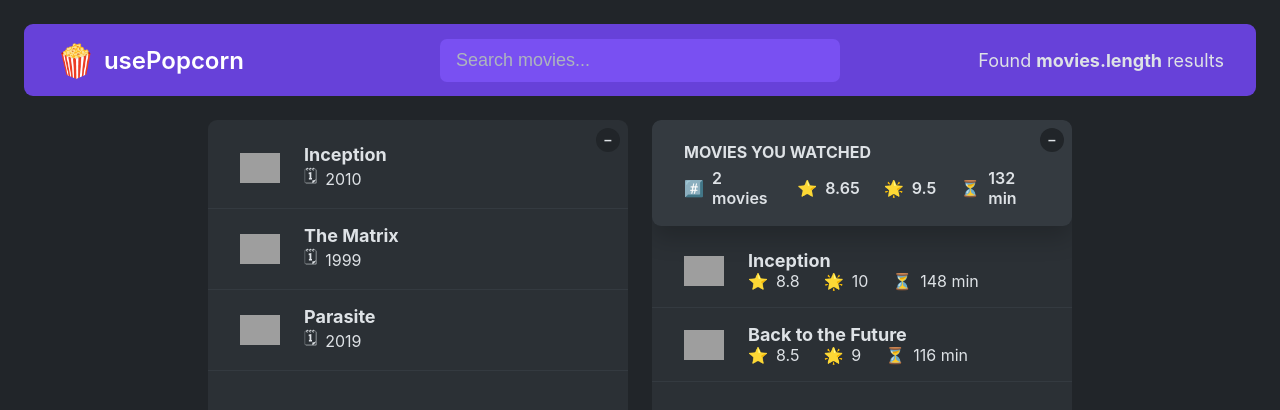
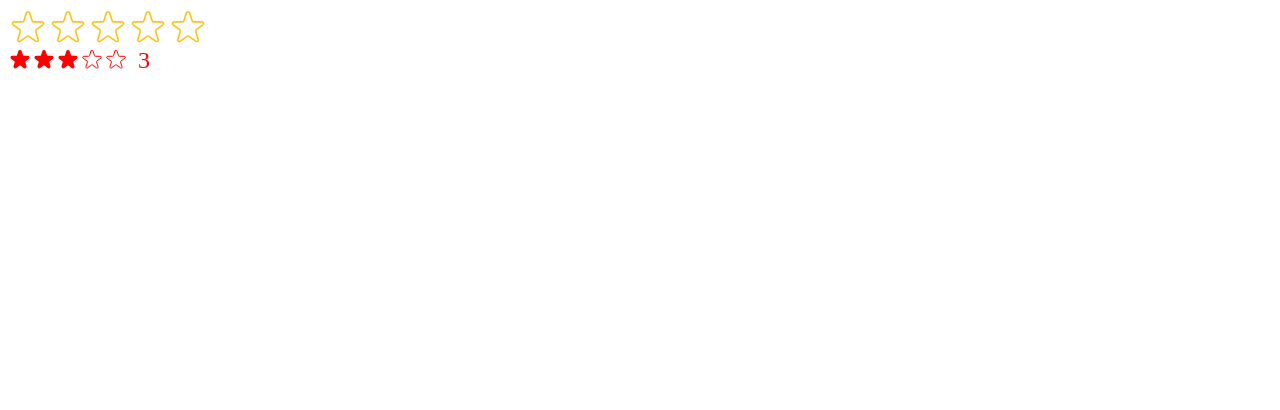
Before and after one commit to Mayor-Isaac/Pop-popcorn, a React (Create React App) app: page / in a window 1280 px wide. Shown: the top 410 px of the page. Built offline with nearby package versions, Linux system fonts and the light colour scheme; grey boxes are pictures that could not be loaded.

Commit message:
StarRating Component Added

```diff
--- a/src/App.js
+++ b/src/App.js
@@ -51,12 +51,37 @@
 const average = (arr) =>
   arr.reduce((acc, cur, i, arr) => acc + cur / arr.length, 0);
 
-function NavBar() {
+export default function App() {
+  const [watched, setWatched] = useState(tempWatchedData);
+  const [movies, setMovies] = useState(tempMovieData);
+
+  return (
+    <>
+      <NavBar>
+        <Search />
+        <NumResult movies={movies} />
+      </NavBar>
+
+      <Main>
+        <Box>
+          <MoviesList movies={movies} />
+        </Box>
+
+        <Box>
+          <WatchedSummary watched={watched} />
+          <WatchedList watched={watched} />
+        </Box>
+      </Main>
+    </>
+  );
+}
+
+// Structural Component
+function NavBar({ children }) {
   return (
     <nav className="nav-bar">
       <Logo />
-      <Search />
-      <NumResult />
+      {children}
     </nav>
   );
 }
@@ -83,51 +108,33 @@
   );
 }
 
-function NumResult() {
+function NumResult({ movies }) {
   return (
     <p className="num-results">
-      Found <strong>{"movies.length"}</strong> results
+      Found <strong>{movies.length}</strong> results
     </p>
   );
 }
 
-function Main() {
-  return (
-    <main className="main">
-      <ListBox />
-      <WatchedBox />
-    </main>
-  );
+function Main({ children }) {
+  return <main className="main">{children}</main>;
 }
 
-export default function App() {
-  return (
-    <>
-      <NavBar />
-      <Main />
-    </>
-  );
-}
-
-function ListBox() {
-  const [isOpen1, setIsOpen1] = useState(true);
+function Box({ children }) {
+  const [isOpen, setIsOpen] = useState(true);
 
   return (
     <div className="box">
-      <button
-        className="btn-toggle"
-        onClick={() => setIsOpen1((open) => !open)}
-      >
-        {isOpen1 ? "–" : "+"}
+      <button className="btn-toggle" onClick={() => setIsOpen((open) => !open)}>
+        {isOpen ? "–" : "+"}
       </button>
-      {isOpen1 && <MoviesList />}
+      {isOpen && children}
     </div>
   );
 }
 
-function MoviesList() {
-  const [movies, setMovies] = useState(tempMovieData);
-
+// Stateful Component
+function MoviesList({ movies }) {
   return (
     <ul className="list">
       {movies?.map((movie) => (
@@ -137,6 +144,7 @@
   );
 }
 
+// Stateless Component
 function Movie({ movie }) {
   return (
     <li key={movie.imdbID}>
@@ -149,28 +157,6 @@
         </p>
       </div>
     </li>
-  );
-}
-
-function WatchedBox() {
-  const [watched, setWatched] = useState(tempWatchedData);
-  const [isOpen2, setIsOpen2] = useState(true);
-
-  return (
-    <div className="box">
-      <button
-        className="btn-toggle"
-        onClick={() => setIsOpen2((open) => !open)}
-      >
-        {isOpen2 ? "–" : "+"}
-      </button>
-      {isOpen2 && (
-        <>
-          <WatchedSummary watched={watched} />
-          <WatchedList watched={watched} />
-        </>
-      )}
-    </div>
   );
 }
 
--- /dev/null
+++ b/src/StarRating.js
@@ -0,0 +1,112 @@
+import { useState } from "react";
+import PropTypes from "prop-types";
+
+const containerStyle = {
+  display: "flex",
+  alignItems: "center",
+  gap: "10px",
+};
+
+const starContainerStyle = {
+  display: "flex",
+};
+
+StarRating.prototype = {
+  maxRating: PropTypes.number,
+  defaultRating: PropTypes.number,
+  color: PropTypes.string,
+  size: PropTypes.number,
+  messages: PropTypes.array,
+  className: PropTypes.string,
+};
+export default function StarRating({
+  maxRating = 5,
+  color = "#fcc419",
+  size = 40,
+  className,
+  messages = [],
+  defaultRating = 0,
+  onSetRating,
+}) {
+  const [rating, setRating] = useState(defaultRating);
+  const [tempRating, setTempRating] = useState(0);
+
+  function handleRating(rating) {
+    setRating(rating);
+    onSetRating(rating);
+  }
+
+  const textStyle = {
+    lineHeight: "1",
+    margin: 0,
+    color,
+    fontSize: `${size}px`,
+  };
+
+  return (
+    <div style={containerStyle} className={className}>
+      <div style={starContainerStyle}>
+        {Array.from({ length: maxRating }, (_, i) => (
+          <Star
+            key={i}
+            onRate={() => handleRating(i + 1)}
+            onHoverIn={() => setTempRating(i + 1)}
+            onHoverOut={() => setTempRating(0)}
+            full={tempRating ? tempRating >= i + 1 : rating >= i + 1}
+            color={color}
+            size={size}
+          />
+        ))}
+      </div>
+      <p style={textStyle}>
+        {messages.length === maxRating
+          ? messages[tempRating ? tempRating - 1 : rating - 1]
+          : tempRating || rating || ""}
+      </p>
+    </div>
+  );
+}
+
+function Star({ onRate, full, onHoverIn, onHoverOut, color, size }) {
+  const starStyle = {
+    width: `${size}px`,
+    height: `${size}px`,
+    display: "block",
+    cursor: "pointer",
+  };
+
+  return (
+    <span
+      role="button"
+      style={starStyle}
+      onClick={onRate}
+      onMouseEnter={onHoverIn}
+      onMouseLeave={onHoverOut}
+    >
+      {full ? (
+        <svg
+          xmlns="http://www.w3.org/2000/svg"
+          viewBox="0 0 20 20"
+          fill={color}
+          stroke={color}
+        >
+          <path d="M9.049 2.927c.3-.921 1.603-.921 1.902 0l1.07 3.292a1 1 0 00.95.69h3.462c.969 0 1.371 1.24.588 1.81l-2.8 2.034a1 1 0 00-.364 1.118l1.07 3.292c.3.921-.755 1.688-1.54 1.118l-2.8-2.034a1 1 0 00-1.175 0l-2.8 2.034c-.784.57-1.838-.197-1.539-1.118l1.07-3.292a1 1 0 00-.364-1.118L2.98 8.72c-.783-.57-.38-1.81.588-1.81h3.461a1 1 0 00.951-.69l1.07-3.292z" />
+        </svg>
+      ) : (
+        <svg
+          xmlns="http://www.w3.org/2000/svg"
+          fill="none"
+          viewBox="0 0 24 24"
+          stroke={color}
+        >
+          <path
+            strokeLinecap="round"
+            strokeLinejoin="round"
+            strokeWidth="{2}"
+            d="M11.049 2.927c.3-.921 1.603-.921 1.902 0l1.519 4.674a1 1 0 00.95.69h4.915c.969 0 1.371 1.24.588 1.81l-3.976 2.888a1 1 0 00-.363 1.118l1.518 4.674c.3.922-.755 1.688-1.538 1.118l-3.976-2.888a1 1 0 00-1.176 0l-3.976 2.888c-.783.57-1.838-.197-1.538-1.118l1.518-4.674a1 1 0 00-.363-1.118l-3.976-2.888c-.784-.57-.38-1.81.588-1.81h4.914a1 1 0 00.951-.69l1.519-4.674z"
+          />
+        </svg>
+      )}
+    </span>
+  );
+}
--- a/src/index.js
+++ b/src/index.js
@@ -1,10 +1,16 @@
 import React from "react";
 import ReactDOM from "react-dom/client";
-import App from "./App";
+import StarRating from "./StarRating";
+// import App from "./App";
 
 const root = ReactDOM.createRoot(document.getElementById("root"));
 root.render(
   <React.StrictMode>
-    <App />
+    {/* <App /> */}
+    <StarRating
+      maxRating={5}
+      messages={["Terrible", "Bad", "Okay", "Good", "Amazing"]}
+    />
+    <StarRating size={24} color="red" className="test" defaultRating={3} />
   </React.StrictMode>
 );
```
Also changed, not shown: src/index.css (+0 -33 lines).
